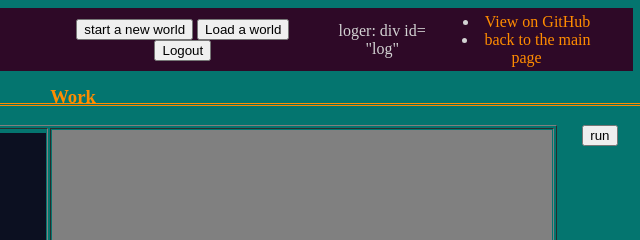
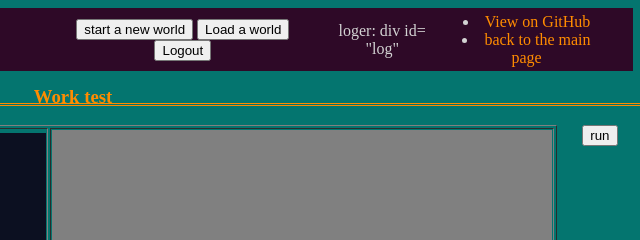
Before and after one commit to Chuphay/chuphay.github.io, a plain HTML site: page work.html in a window 1280 px wide. Shown: the top 240 px of the page, 567-1207 px from the left. Drawn offline with Linux system fonts and the light colour scheme; a script that the page names is missing.

Commit message:
Update work.html

```diff
--- a/work.html
+++ b/work.html
@@ -65,7 +65,7 @@ Password<input type="password" name="pswrd"/>
 
    <!-- MAIN CONTENT -->
 
-  <h3>Work</h3>
+  <h3>Work test</h3>
   <table border="1">
 
   <tr>
```
